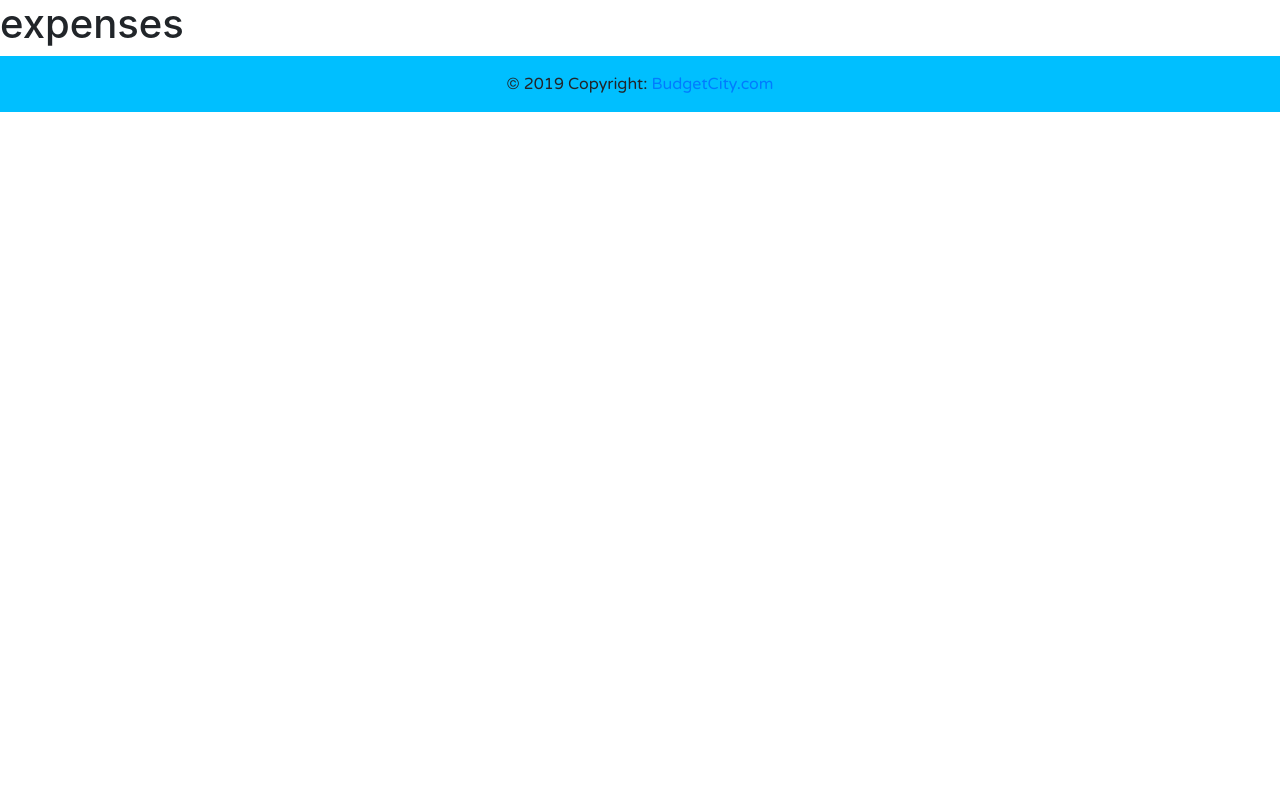
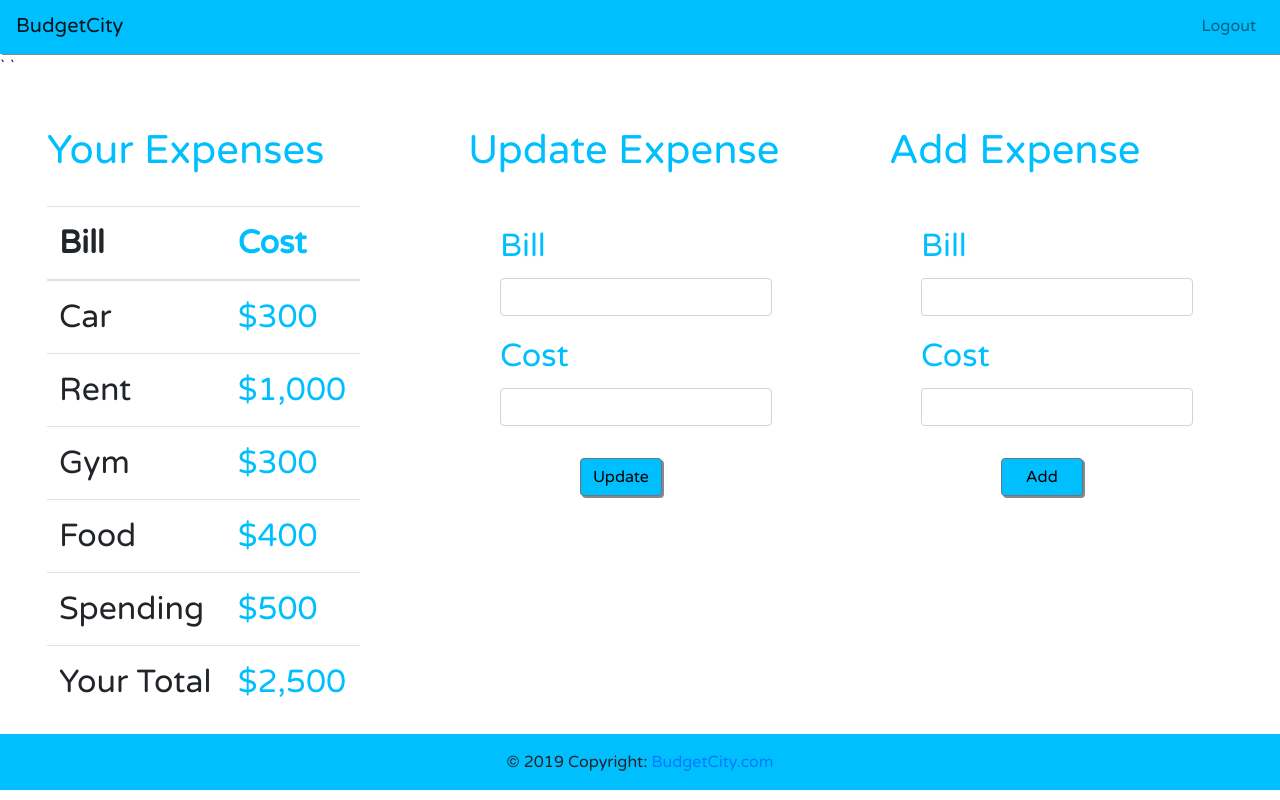
Before and after one commit to lucasromero18/budget_frontend, a React (Create React App) app: page /expenses in a window 1280 px wide. Built offline with nearby package versions, Linux system fonts and the light colour scheme; no server answers.

Commit message:
expenses page is LOOKING GOOD

```diff
--- a/src/App.css
+++ b/src/App.css
@@ -411,7 +411,60 @@
     transform: translate(-50%, -50%);
 }
 
+/* EXPENSES PAGE */
 
+.expenses-page-header{
+    font-family: 'Varela Round', sans-serif;
+    color: deepSkyBlue;
+    font-size: 2.5rem;
+    margin-top: 3rem;
+}
+
+.table-chart-container{
+    margin-top: 2rem;
+}
+
+.table-row{
+    font-family: 'Varela Round', sans-serif;
+    font-size: 2rem;
+}
+
+.table-bill-header{
+    font-size: 2rem;
+    font-family: 'Varela Round', sans-serif;
+}
+
+.table-cost-header{
+    font-size: 2rem;
+    font-family: 'Varela Round', sans-serif;
+    color: deepSkyBlue;
+}
+
+.table-cost{
+    color: deepSkyBlue;
+}
+
+.form-container-expenses-add-page{
+    max-width: 17rem;
+    margin-top: 3rem;
+    margin-left: 2rem;
+}
+
+.input-name-expenses-add-page{
+    font-family: 'Varela Round', sans-serif;
+    font-size: 2rem;
+    color: deepSkyBlue;
+}
+
+.update-expenses-add-page{
+    background-color: deepSkyBlue !important;
+    font-family: 'Varela Round', sans-serif;
+    box-shadow: 2px 2px #888888;
+    margin-top: 1rem;
+    margin-left: 5rem;
+    margin-bottom: 4rem;
+    width: 30%;
+}
 
 
 /* FOOTER */
--- /dev/null
+++ b/src/Components/BarGraph.js
@@ -0,0 +1,56 @@
+import React, {Component} from 'react'
+import "../App.css"
+import { Chart } from "react-google-charts";
+
+
+class BarGraph extends Component {
+
+    render(){
+      return (
+        <div className="bar-graph">
+          <div className="chart-container">
+          <Chart
+                chartType="BarChart"
+                loader={<div>Loading Your Expenses</div>}
+                data={[
+                    [
+                    'Bill',
+                    'Cost',
+                    { role: 'style' },
+                    {
+                        sourceColumn: 0,
+                        role: 'annotation',
+                        type: 'string',
+                        calc: 'stringify',
+                    },
+                    ],
+                    ['Car', 300, 'deepSkyBlue', 300],
+                    ['Food', 400, '#888888', 400],
+                    ['Rent', 1000, 'deepSkyBlue', 1000],
+                    ['Gym', 35, '#888888', 35],
+                    ['Spending', 500, 'deepSkyBlue', 500],
+                ]}
+                options={{
+                    title: 'Your Budget',
+                    titleTextStyle: {
+                        color: "#888888",
+                        fontSize: 30,
+                        bold: false
+                      },
+                    fontName: "'Varela Round', sans-serif",
+                    fontSize: 20,
+                    width: '50rem',
+                    height: '40rem',
+                    bar: { groupWidth: '80%' },
+                    legend: { position: 'none' },
+                }}
+                // For tests
+                rootProps={{ 'data-testid': '6' }}
+            />
+          </div>
+        </div>
+      );
+    }
+  }
+
+  export default BarGraph;
--- a/src/Components/Dashboard.js
+++ b/src/Components/Dashboard.js
@@ -2,6 +2,7 @@ import React, {Component} from 'react'
 import "../App.css"
 import Header from "./Header.js"
 import SideNav from './SideNav.js'
+import BarGraph from './BarGraph.js'
 import PieChartMonthly from './PieChartMonthly.js'
 import PieChartWeekly from './PieChartWeekly.js'
 import PieChartDaily from './PieChartDaily.js'
@@ -27,8 +28,9 @@ class Dashboard extends Component {
               <div className="button-sideNav-container">
                 <Button onClick={this.props.sideNavShow} className="sideNav-button" size="lg">More Options</Button>
               </div>
-                {this.props.sideNavState && <SideNav pieChartDailyClickEvent={this.props.pieChartDailyClick} pieChartWeeklyClickEvent={this.props.pieChartWeeklyClick} sideNavHide={this.props.sideNavHide}/>}
+                {this.props.sideNavState && <SideNav barGraphClickEvent={this.props.barGraphClickEvent} pieChartDailyClickEvent={this.props.pieChartDailyClick} pieChartWeeklyClickEvent={this.props.pieChartWeeklyClick} sideNavHide={this.props.sideNavHide}/>}
                 <PieChartMonthly />
+                {this.props.barGraphState && <BarGraph />}
                 {this.props.pieChartWeekly && <PieChartWeekly />}
                 {this.props.pieChartDaily && <PieChartDaily />}
           </div>
--- a/src/Components/Expenses.js
+++ b/src/Components/Expenses.js
@@ -1,11 +1,87 @@
 import React, {Component} from 'react'
 import "../App.css"
+import {Row, Col} from 'reactstrap'
+import {Table} from 'reactstrap'
+import { Button, Form, FormGroup, Label, Input } from 'reactstrap';
+import Header from './Header.js'
+
 
 class Expenses extends Component {
     render(){
       return (
         <div id="expenses">
-          <h1>expenses</h1>
+          <Header />
+          <Row style={{marginLeft: "2rem"}}>
+            <Col sm="4">
+              <h1 className="expenses-page-header">Your Expenses</h1>
+              <div className="table-chart-container">
+                <Table style={{width: "80%"}}>
+                  <thead>
+                    <tr className="table-row-headers">
+                      <th className="table-bill-header">Bill</th>
+                      <th className="table-cost-header">Cost</th>
+                    </tr>
+                    <tr className="table-row">
+                      <td className="table-bill">Car</td>
+                      <td className="table-cost">$300</td>
+                    </tr>
+                    <tr className="table-row">
+                      <td className="table-bill">Rent</td>
+                      <td className="table-cost">$1,000</td>
+                    </tr>
+                    <tr className="table-row">
+                      <td className="table-bill">Gym</td>
+                      <td className="table-cost">$300</td>
+                    </tr>
+                    <tr className="table-row">
+                      <td className="table-bill">Food</td>
+                      <td className="table-cost">$400</td>
+                    </tr>
+                    <tr className="table-row">
+                      <td className="table-bill">Spending</td>
+                      <td className="table-cost">$500</td>
+                    </tr>
+                    <tr className="table-row">
+                      <td className="table-bill">Your Total</td>
+                      <td className="table-cost">$2,500</td>
+                    </tr>
+                  </thead>
+                </Table>
+              </div>
+            </Col>
+            <Col sm="4">
+              <h1 className="expenses-page-header">Update Expense</h1>
+                <div className="form-container-expenses-add-page">
+                  <Form>
+                    <FormGroup className="label-input-container">
+                      <Label className="input-name-expenses-add-page">Bill</Label>
+                      <Input type="name" name="name"/>
+                    </FormGroup>
+                    <FormGroup className="label-input-container">
+                      <Label className="input-name-expenses-add-page">Cost</Label>
+                      <Input type="text" name="cost"/>
+                    </FormGroup>
+                    <Button className="update-expenses-add-page" type="submit" name="submit"><a className="submit-login-register-anchor" href="/expenses">Update</a></Button>
+                  </Form>
+                </div>
+            </Col>
+            <Col sm="4">
+              <h1 className="expenses-page-header">Add Expense</h1>
+              <div className="form-container-expenses-add-page">
+                  <Form>
+                    <FormGroup className="label-input-container">
+                      <Label className="input-name-expenses-add-page">Bill</Label>
+                      <Input type="name" name="name"/>
+                    </FormGroup>
+                    <FormGroup className="label-input-container">
+                      <Label className="input-name-expenses-add-page">Cost</Label>
+                      <Input type="text" name="cost"/>
+                    </FormGroup>
+                    <Button className="update-expenses-add-page" type="submit" name="submit"><a className="submit-login-register-anchor" href="/expenses">Add</a></Button>
+                  </Form>
+                </div>
+            </Col>
+          </Row>
         </div>
       );
     }
--- a/src/Components/PieChartDaily.js
+++ b/src/Components/PieChartDaily.js
@@ -15,6 +15,7 @@ class PieChartDaily extends Component {
           <div className="chart-container">
             <Chart
               chartType="PieChart"
+              loader={<div>Loading Your Expenses</div>}
               data={[
                 ['bill', 'cost'],
                 ['Car', 10],
--- a/src/Components/PieChartMonthly.js
+++ b/src/Components/PieChartMonthly.js
@@ -15,6 +15,7 @@ class PieChartMonthly extends Component {
           <div className="chart-container">
             <Chart
               chartType="PieChart"
+              loader={<div>Loading Your Expenses</div>}
               data={[
                 ['bill', 'cost'],
                 ['Car', 300],
--- a/src/Components/PieChartWeekly.js
+++ b/src/Components/PieChartWeekly.js
@@ -15,6 +15,7 @@ class PieChartWeekly extends Component {
           <div className="chart-container">
             <Chart
               chartType="PieChart"
+              loader={<div>Loading Your Expenses</div>}
               data={[
                 ['bill', 'cost'],
                 ['Car', 75],
--- a/src/Components/SideNav.js
+++ b/src/Components/SideNav.js
@@ -14,7 +14,7 @@ class SideNav extends Component {
               <NavLink className="sideNav-link" href="/expenses">Your Expenses</NavLink>
             </NavItem>
             <NavItem>
-              <NavLink className="sideNav-link" href="#">Bar Graph</NavLink>
+              <NavLink onClick={this.props.barGraphClickEvent} className="sideNav-link" href="#">Bar Graph</NavLink>
             </NavItem>
             <NavItem>
               <NavLink onClick={this.props.pieChartWeeklyClickEvent} className="sideNav-link" href="#">Weekly</NavLink>
```
Also changed, not shown: src/App.js (+9 -2 lines).
